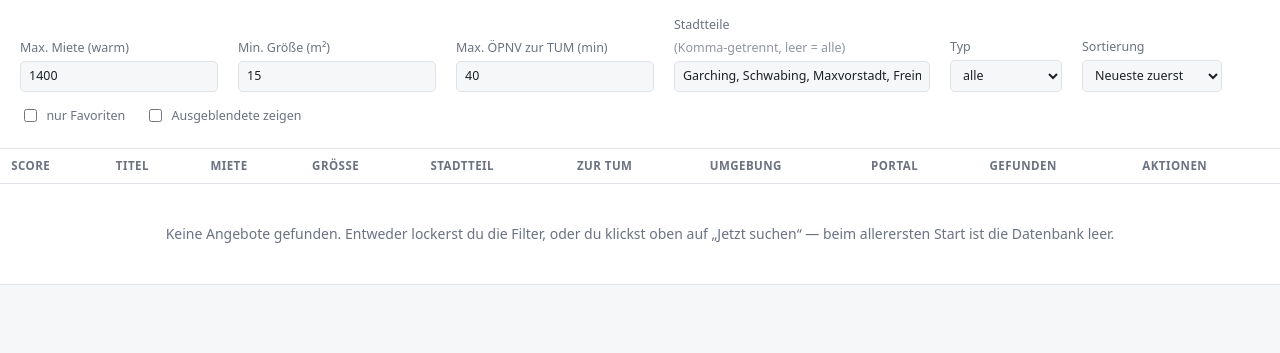
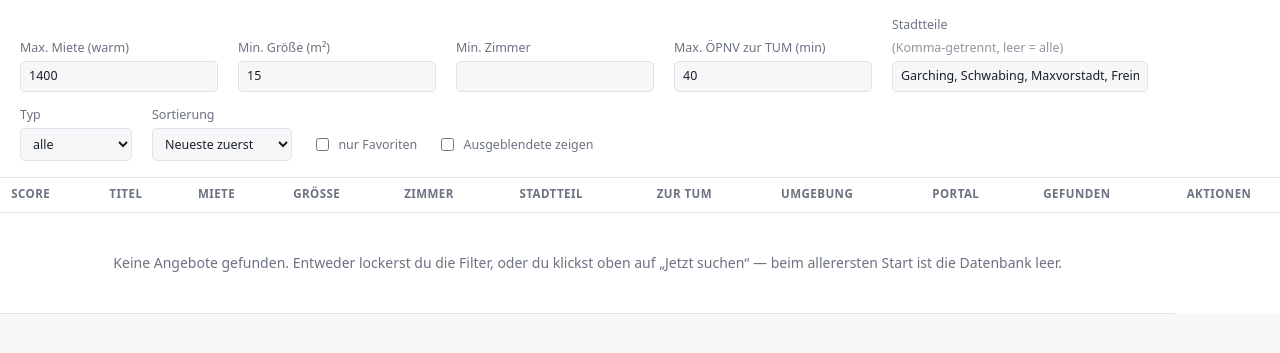
Before and after one commit to HandrykHD/wohnungs_radar, a FastAPI app: page / in a window 1280 px wide. Shown: the part 58-411 px from the top of the page. Run offline with FastAPI, Linux system fonts and the light colour scheme; data comes from the database, SQL or seed files in the repository; data that the repository does not hold is empty.

Commit message:
Anpassung

```diff
--- a/app/main.py
+++ b/app/main.py
@@ -88,6 +88,7 @@ def _filters_from_query(
     config: Config,
     max_rent: float | None,
     min_size: float | None,
+    min_rooms: float | None,
     districts: str | None,
     max_transit: int | None,
     listing_type: str | None,
@@ -104,6 +105,7 @@ def _filters_from_query(
     return ListingFilters(
         max_rent=max_rent if max_rent is not None else defaults.max_rent,
         min_size=min_size if min_size is not None else defaults.min_size,
+        min_rooms=min_rooms,
         districts=(
             [part.strip() for part in districts.split(",") if part.strip()]
             if districts is not None
@@ -129,6 +131,7 @@ async def index(
     session: SessionDep,
     max_rent: float | None = Query(None),
     min_size: float | None = Query(None),
+    min_rooms: float | None = Query(None),
     districts: str | None = Query(None),
     max_transit: int | None = Query(None),
     listing_type: str | None = Query(None),
@@ -141,6 +144,7 @@ async def index(
         config,
         max_rent,
         min_size,
+        min_rooms,
         districts,
         max_transit,
         listing_type,
@@ -199,6 +203,7 @@ async def listings_partial(
     session: SessionDep,
     max_rent: float | None = Query(None),
     min_size: float | None = Query(None),
+    min_rooms: float | None = Query(None),
     districts: str | None = Query(None),
     max_transit: int | None = Query(None),
     listing_type: str | None = Query(None),
@@ -211,6 +216,7 @@ async def listings_partial(
         config,
         max_rent,
         min_size,
+        min_rooms,
         districts,
         max_transit,
         listing_type,
@@ -234,12 +240,13 @@ async def api_listings(
     session: SessionDep,
     max_rent: float | None = Query(None),
     min_size: float | None = Query(None),
+    min_rooms: float | None = Query(None),
     sort: str = Query(DEFAULT_SORT),
     include_hidden: bool = Query(False),
 ) -> list[Listing]:
     """Angebote als JSON (für Kartenansicht und externe Nutzung)."""
     filters = _filters_from_query(
-        config, max_rent, min_size, None, None, None, sort, False, include_hidden
+        config, max_rent, min_size, min_rooms, None, None, None, sort, False, include_hidden
     )
     return fetch_listings(session, filters)
 
--- a/app/queries.py
+++ b/app/queries.py
@@ -34,6 +34,7 @@ class ListingFilters:
 
     max_rent: float | None = None
     min_size: float | None = None
+    min_rooms: float | None = None
     districts: list[str] | None = None
     max_transit_minutes: int | None = None
     listing_type: str | None = None
@@ -85,6 +86,11 @@ def build_query(filters: ListingFilters):
     if filters.min_size is not None:
         criteria.append(
             or_(col(Listing.size_sqm).is_(None), col(Listing.size_sqm) >= filters.min_size)
+        )
+
+    if filters.min_rooms is not None:
+        criteria.append(
+            or_(col(Listing.rooms).is_(None), col(Listing.rooms) >= filters.min_rooms)
         )
 
     if filters.max_transit_minutes is not None:
--- a/app/web/templates/_listing_row.html
+++ b/app/web/templates/_listing_row.html
@@ -25,7 +25,10 @@
 
   <td class="numeric">
     {% if listing.size_sqm %}{{ listing.size_sqm|round|int }} m²{% else %}—{% endif %}
-    {% if listing.rooms %}<div class="muted small">{{ listing.rooms|round(1) }} Zi.</div>{% endif %}
+  </td>
+
+  <td class="numeric">
+    {% if listing.rooms %}{{ listing.rooms|round(1) }}{% else %}—{% endif %}
   </td>
 
   <td>{{ listing.district or '—' }}</td>
--- a/app/web/templates/index.html
+++ b/app/web/templates/index.html
@@ -25,6 +25,12 @@
     Min. Größe (m²)
     <input type="number" name="min_size" min="0" step="1"
            value="{{ filters.min_size|round|int if filters.min_size else '' }}">
+  </label>
+
+  <label>
+    Min. Zimmer
+    <input type="number" name="min_rooms" min="0" step="0.5"
+           value="{{ filters.min_rooms|round(1) if filters.min_rooms else '' }}">
   </label>
 
   <label>
@@ -81,6 +87,7 @@
       <th>Titel</th>
       <th>Miete</th>
       <th>Größe</th>
+      <th>Zimmer</th>
       <th>Stadtteil</th>
       <th title="ÖPNV / Auto / Rad / Fuß zur TUM Garching">Zur TUM</th>
       <th title="Supermarkt / Apotheke / Haltestelle">Umgebung</th>
```
Also changed, not shown: tests/test_queries.py (+18 -0 lines).
